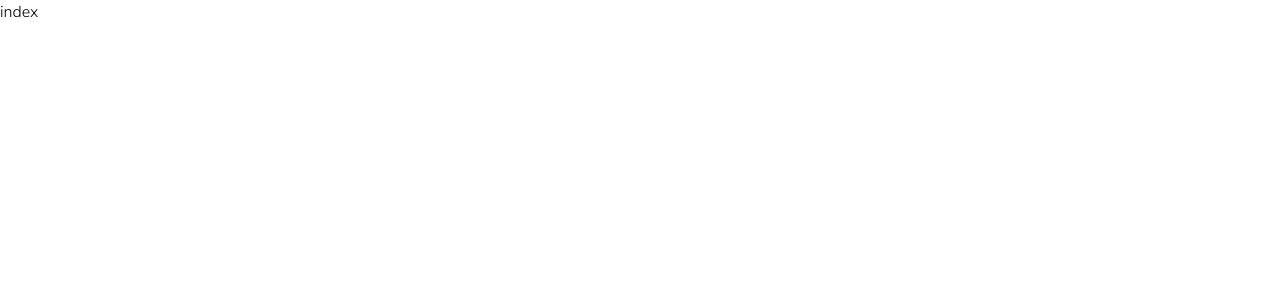
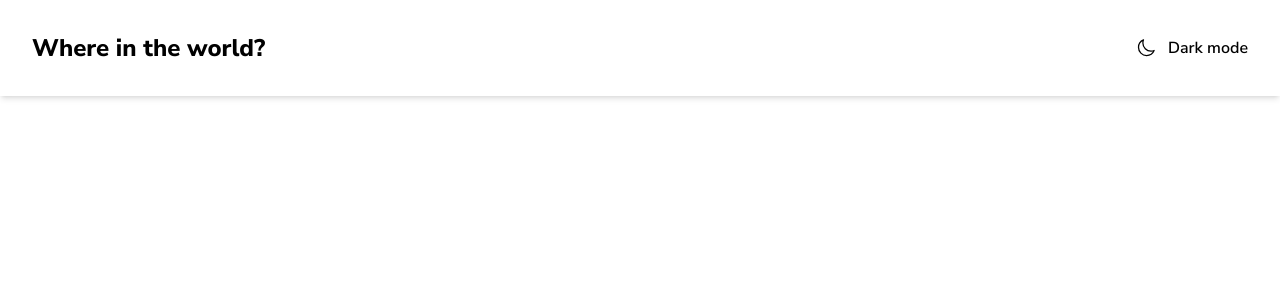
Before and after one commit to gamcode98/rest-countries-api, a React (Vite) app: page / in a window 1280 px wide. Shown: the top 300 px of the page. Built offline with nearby package versions, Linux system fonts and the light colour scheme.

Commit message:
add: header

```diff
--- /dev/null
+++ b/src/components/Header/index.tsx
@@ -0,0 +1,15 @@
+import moonImg from './../../assets/moon.svg'
+
+const Header = (): JSX.Element => {
+  return (
+    <header className='flex justify-between p-8 shadow-md'>
+      <h1 className='font-800 text-2xl'>Where in the world?</h1>
+      <button className='flex items-center gap-3'>
+        <img src={moonImg} alt='moon' width={20} />
+        <span className='font-600'>Dark mode</span>
+      </button>
+    </header>
+  )
+}
+
+export { Header }
--- a/src/routes/Home/index.tsx
+++ b/src/routes/Home/index.tsx
@@ -1,6 +1,8 @@
+import { Header } from '../../components/Header'
+
 const Home = (): JSX.Element => {
   return (
-    <div>index</div>
+    <Header />
   )
 }
 
--- a/tailwind.config.cjs
+++ b/tailwind.config.cjs
@@ -5,6 +5,11 @@ module.exports = {
     './src/**/*.{js,ts,jsx,tsx}'
   ],
   theme: {
+    fontWeight: {
+      300: '300',
+      600: '600',
+      800: '800'
+    },
     colors: {
       'dm-dark-blue': 'hsl(209, 23%, 22%)',
       'dm-very-dark-blue': 'hsl(207, 26%, 17%)',
```
Also changed, not shown: src/assets/moon.svg (added).
